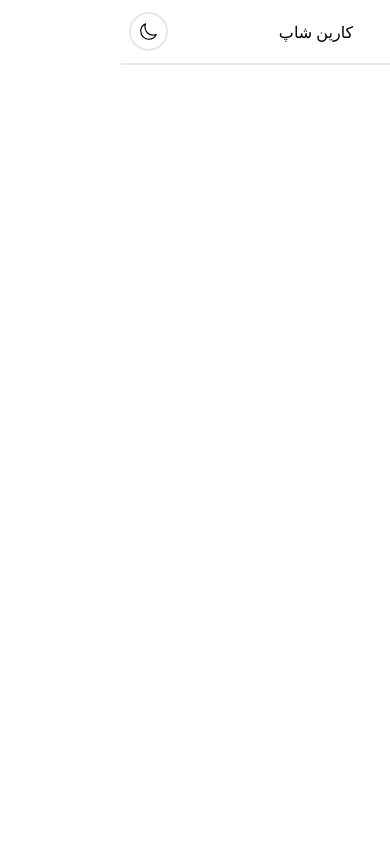
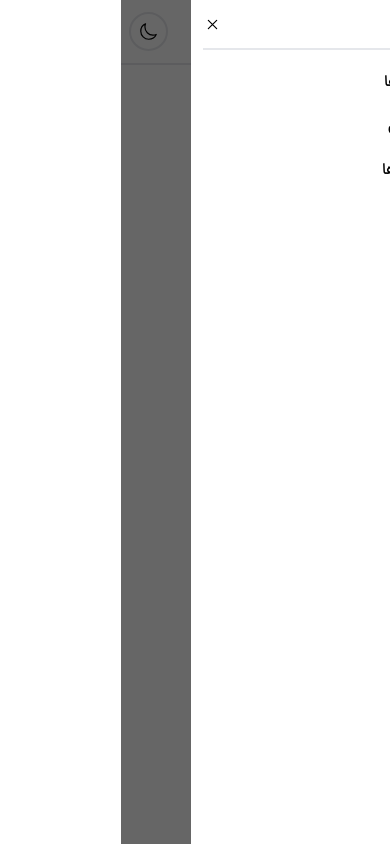
Before and after one commit to aminQureshi8/karinShop, a Next.js app: page / in a window 390 px wide. Both pictures are taken after a click on the button 362 px from the left and 31 px from the top of the page. Built offline with nearby package versions, Linux system fonts and the light colour scheme.

Commit message:
feat: Update MenuMobile functionality and integrate react-spinners for loading state

```diff
--- a/package.json
+++ b/package.json
@@ -14,7 +14,8 @@
     "react": "19.2.3",
     "react-dom": "19.2.3",
     "react-icons": "^5.5.0",
-    "react-redux": "^9.2.0"
+    "react-redux": "^9.2.0",
+    "react-spinners": "^0.17.0"
   },
   "devDependencies": {
     "@tailwindcss/postcss": "^4",
--- a/src/app/redux/slices/MenuMobile/MenuMobile.ts
+++ b/src/app/redux/slices/MenuMobile/MenuMobile.ts
@@ -8,7 +8,7 @@ const menuMobile = createSlice({
       state.isOpen = true;
     },
     closeMenu: (state) => {
-      state.isOpen = true;
+      state.isOpen = false;
     },
     toggleMenu: (state) => {
       state.isOpen = !state.isOpen;
--- a/src/module/MenuMobile/MenuMobileJSX.tsx
+++ b/src/module/MenuMobile/MenuMobileJSX.tsx
@@ -1,12 +1,55 @@
 "use client";
-
-import { useSelector } from "react-redux";
+import { IoCloseOutline } from "react-icons/io5";
+import { closeMenu } from "@/app/redux/slices/MenuMobile/MenuMobile";
+import { TbCategory } from "react-icons/tb";
+import { useDispatch, useSelector } from "react-redux";
+import { IoHeartOutline } from "react-icons/io5";
+import { IoCartOutline } from "react-icons/io5";
+import { RiUserLine } from "react-icons/ri";
 
 export default function MenuMobileJSX() {
   const isOpen = useSelector((state) => state.menuMobile.isOpen);
+  const dispatch = useDispatch();
+
   return (
-    <div className={`fixed ${isOpen ? "bg-white" : ""} -z-10  inset-0`}>
-      cccc
-    </div>
+    <>
+      <div
+        className={`fixed w-[320px] z-20 bg-white dark:bg-gray-800 inset-y-0 transition-all
+          ${isOpen ? "right-0" : "-right-[400px]"}`}
+      >
+        <div className="p-3 font-danaMed">
+          <div className="flex items-center justify-between border-b-2 border-gray-200 pb-3 dark:border-b-gray-700">
+            <h2>کارین شاپ</h2>
+            <IoCloseOutline size={19} onClick={() => dispatch(closeMenu())} />
+          </div>
+
+          <ul className="mt-5 flex flex-col gap-5">
+            <li className="flex items-center gap-x-2">
+              <TbCategory size={19} />
+              <p>دسته بندی ها</p>
+            </li>
+            <li className="flex items-center gap-x-2">
+              <RiUserLine size={19} />
+              <p>حساب کاربری</p>
+            </li>
+            <li className="flex items-center gap-x-2">
+              <IoHeartOutline size={19} />
+              <p>علاقه مندی ها</p>
+            </li>
+            <li className="flex items-center gap-x-2">
+              <IoCartOutline size={19} />
+              <p>سبد خرید</p>
+            </li>
+          </ul>
+        </div>
+      </div>
+
+      {isOpen && (
+        <div
+          onClick={() => dispatch(closeMenu())}
+          className="bg-black/60 fixed inset-0 z-10"
+        ></div>
+      )}
+    </>
   );
 }
--- a/src/module/Navbar/Buttons/ThemeChange.tsx
+++ b/src/module/Navbar/Buttons/ThemeChange.tsx
@@ -3,7 +3,7 @@
 import { useTheme } from "next-themes";
 import { useEffect, useState } from "react";
 import { IoMoonOutline, IoSunnyOutline } from "react-icons/io5";
-
+import { BeatLoader } from "react-spinners";
 export default function ThemeChange() {
   const { setTheme, resolvedTheme } = useTheme();
   const [mounted, setMounted] = useState(false);
@@ -15,10 +15,10 @@ export default function ThemeChange() {
   if (!mounted) {
     return (
       <button
-        className="border-2 border-gray-200 dark:border-gray-700 rounded-full p-2 flex items-center justify-center"
+        className="size-9 bg-gray-300 animate-pulse dark:bg-gray-800  rounded-full p-2 flex items-center justify-center"
         aria-label="loading theme"
       >
-        <span className="w-5 h-5 border-2 border-gray-300 border-t-transparent rounded-full animate-spin" />
+
       </button>
     );
   }
```
Also changed, not shown: 1 other file (tests, documents, lock files or other folders).
